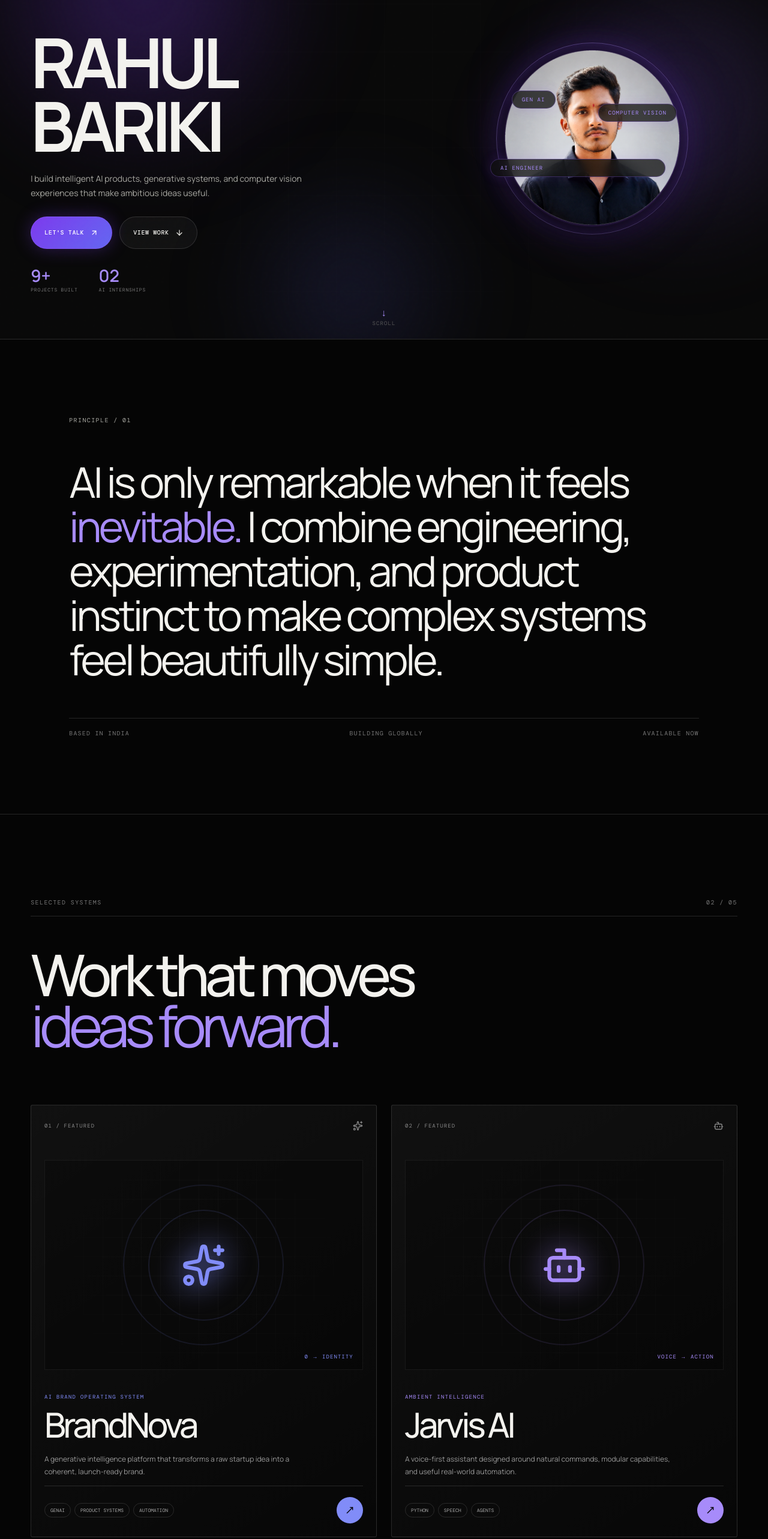
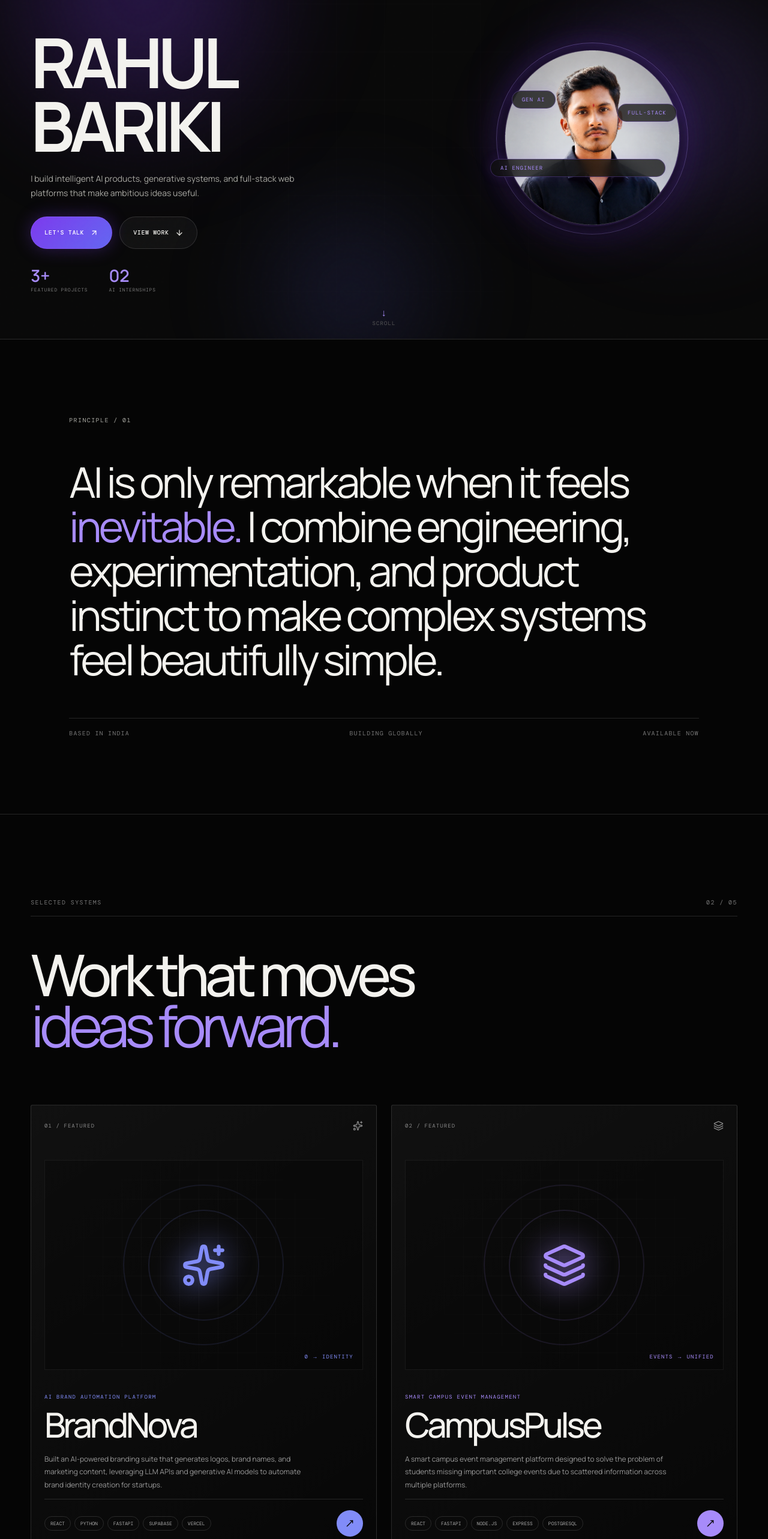
Before and after one commit to Rahulbariki/rahul-portfolio, a React (Vite) app: page / in a window 1280 px wide. Shown: the part 234-2800 px from the top of the page at 60% size. Built offline with nearby package versions, Linux system fonts and the light colour scheme; a web font is replaced by a local one.

Commit message:
feat: update projects list to BrandNova, CampusPulse, and SHOWLINK matching exact user specification

```diff
--- a/src/App.jsx
+++ b/src/App.jsx
@@ -1,47 +1,47 @@
 import { useEffect, useRef, useState } from 'react'
 import { AnimatePresence, motion, useMotionValue, useScroll, useSpring, useTransform } from 'framer-motion'
-import { ArrowDown, ArrowUpRight, Bot, BrainCircuit, Code2, Cpu, Github, Layers3, Linkedin, Mail, Menu, MoveUpRight, Sparkles, X } from 'lucide-react'
+import { ArrowDown, ArrowUpRight, BrainCircuit, Code2, Cpu, Github, Layers3, Linkedin, Mail, Menu, MoveUpRight, Sparkles, X } from 'lucide-react'
 
 const projects = [
   {
     number: '01',
     title: 'BrandNova',
-    kicker: 'AI brand operating system',
-    description: 'A generative intelligence platform that transforms a raw startup idea into a coherent, launch-ready brand.',
+    kicker: 'AI Brand Automation Platform',
+    description: 'Built an AI-powered branding suite that generates logos, brand names, and marketing content, leveraging LLM APIs and generative AI models to automate brand identity creation for startups.',
     result: '0 → identity',
-    tags: ['GenAI', 'Product systems', 'Automation'],
+    tags: ['React', 'Python', 'FastAPI', 'Supabase', 'Vercel'],
     tone: 'cyan',
     icon: Sparkles,
     url: 'https://github.com/Rahulbariki/brand-automation',
   },
   {
     number: '02',
-    title: 'Jarvis AI',
-    kicker: 'Ambient intelligence',
-    description: 'A voice-first assistant designed around natural commands, modular capabilities, and useful real-world automation.',
-    result: 'Voice → action',
-    tags: ['Python', 'Speech', 'Agents'],
+    title: 'CampusPulse',
+    kicker: 'Smart Campus Event Management',
+    description: 'A smart campus event management platform designed to solve the problem of students missing important college events due to scattered information across multiple platforms.',
+    result: 'Events → Unified',
+    tags: ['React', 'FastAPI', 'Node.js', 'Express', 'PostgreSQL'],
     tone: 'violet',
-    icon: Bot,
-    url: 'https://github.com/Rahulbariki',
+    icon: Layers3,
+    url: 'https://github.com/Rahulbariki/campus-achievement-intelligence',
   },
   {
     number: '03',
-    title: 'Vision Lab',
-    kicker: 'Computer vision experiments',
-    description: 'A collection of gesture interfaces, spatial canvases, object detection systems, and playful visual prototypes.',
-    result: '9+ experiments',
-    tags: ['OpenCV', 'MediaPipe', 'YOLO'],
+    title: 'SHOWLINK',
+    kicker: 'College Search & Discovery',
+    description: 'Designed and developed a user-friendly web platform that lists colleges and their detailed brochures, enabling students to easily search and compare college information.',
+    result: 'Search → Compare',
+    tags: ['HTML', 'CSS', 'JavaScript'],
     tone: 'lime',
-    icon: Cpu,
-    url: 'https://github.com/Rahulbariki',
+    icon: Code2,
+    url: 'https://github.com/Rahulbariki/SHOWLINK',
   },
 ]
 
 const capabilities = [
   { icon: BrainCircuit, title: 'AI product engineering', text: 'Turning model capability into focused, useful, human-centered product experiences.' },
   { icon: Layers3, title: 'Generative systems', text: 'Designing multi-step generation workflows, agents, and automation that hold together.' },
-  { icon: Cpu, title: 'Computer vision', text: 'Building responsive visual interfaces with OpenCV, MediaPipe, and object detection.' },
+  { icon: Cpu, title: 'Full-stack development', text: 'Building responsive, data-driven web applications with React, FastAPI, Node.js, and SQL.' },
   { icon: Code2, title: 'Rapid prototyping', text: 'Moving from an ambitious idea to a testable, polished product with unusual speed.' },
 ]
 
@@ -260,7 +260,7 @@ function Hero() {
           </h1>
 
           <p className="hero-desc">
-            I build intelligent AI products, generative systems, and computer vision experiences that make ambitious ideas useful.
+            I build intelligent AI products, generative systems, and full-stack web platforms that make ambitious ideas useful.
           </p>
 
           <div className="hero-actions">
@@ -269,7 +269,7 @@ function Hero() {
           </div>
 
           <div className="hero-stats">
-            <span><strong>9+</strong><small>Projects built</small></span>
+            <span><strong>3+</strong><small>Featured projects</small></span>
             <span><strong>02</strong><small>AI internships</small></span>
           </div>
         </motion.div>
@@ -282,7 +282,7 @@ function Hero() {
             <img src="/assets/rahul-profile.png" alt="Rahul Bariki" loading="eager" />
 
             <motion.span className="hero-float-tag tag-ai" initial={{ opacity: 0, scale: 0.8 }} animate={{ opacity: 1, scale: 1 }} transition={{ delay: 0.9 }}>GEN AI</motion.span>
-            <motion.span className="hero-float-tag tag-cv" initial={{ opacity: 0, scale: 0.8 }} animate={{ opacity: 1, scale: 1 }} transition={{ delay: 1.05 }}>COMPUTER VISION</motion.span>
+            <motion.span className="hero-float-tag tag-cv" initial={{ opacity: 0, scale: 0.8 }} animate={{ opacity: 1, scale: 1 }} transition={{ delay: 1.05 }}>FULL-STACK</motion.span>
             <motion.span className="hero-float-tag tag-eng" initial={{ opacity: 0, scale: 0.8 }} animate={{ opacity: 1, scale: 1 }} transition={{ delay: 1.2 }}>AI ENGINEER</motion.span>
           </div>
         </motion.div>
@@ -395,8 +395,8 @@ function Capabilities() {
         ))}
       </div>
       <div className="ticker" aria-hidden="true">
-        <div>GENERATIVE AI · COMPUTER VISION · AGENTIC SYSTEMS · PRODUCT ENGINEERING · RAPID PROTOTYPING · </div>
-        <div>GENERATIVE AI · COMPUTER VISION · AGENTIC SYSTEMS · PRODUCT ENGINEERING · RAPID PROTOTYPING · </div>
+        <div>GENERATIVE AI · FULL-STACK DEVELOPMENT · AGENTIC SYSTEMS · PRODUCT ENGINEERING · RAPID PROTOTYPING · </div>
+        <div>GENERATIVE AI · FULL-STACK DEVELOPMENT · AGENTIC SYSTEMS · PRODUCT ENGINEERING · RAPID PROTOTYPING · </div>
       </div>
     </section>
   )
```
